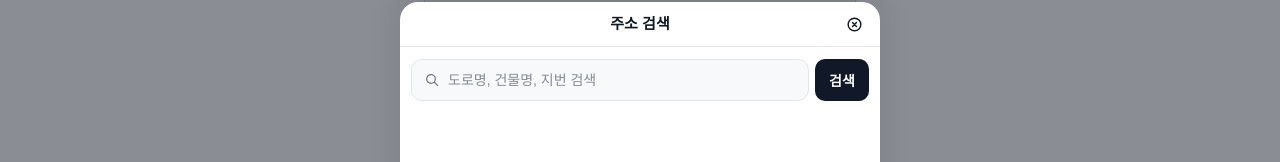
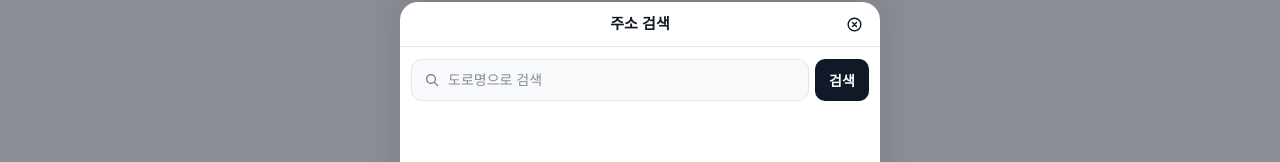
Before and after one commit to 100-hours-a-week/KTB4-1st-FE, a Next.js app in the folder ktb_agile_frontend/: page /pages/groups/create in a window 1280 px wide. Both pictures are taken after a click on the button "건물 위치 가져오기". Shown: the part 198-360 px from the top of the page. Built offline with nearby package versions, Linux system fonts and the light colour scheme; no server answers.

Commit message:
refactor(AddressModal): 도로명으로만 검색할 수 있다는 안내로 수정

```diff
--- a/ktb_agile_frontend/src/app/pages/groups/create/address/AddressModal.tsx
+++ b/ktb_agile_frontend/src/app/pages/groups/create/address/AddressModal.tsx
@@ -111,7 +111,7 @@ export default function AddressModal({
               <input
                 type="search"
                 value={query}
-                placeholder="도로명, 건물명, 지번 검색"
+                placeholder="도로명으로 검색"
                 onChange={(event) => {
                   setQuery(event.target.value)
                   setSearchedQuery(null)
```
